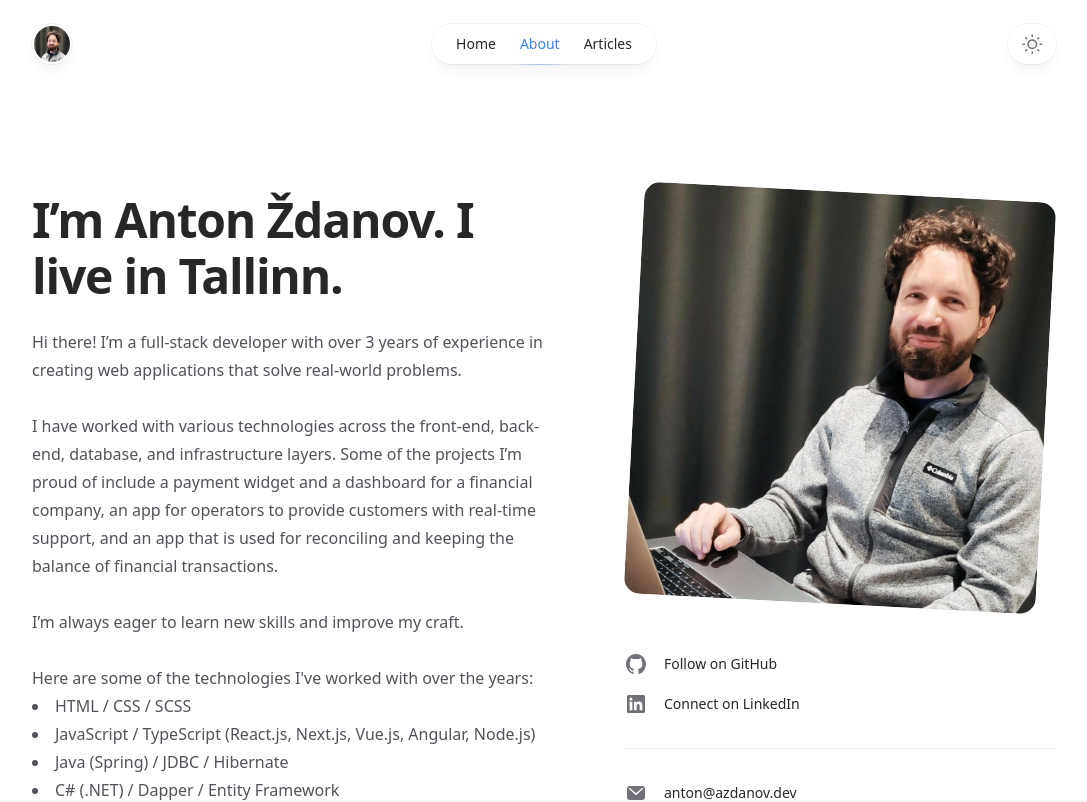
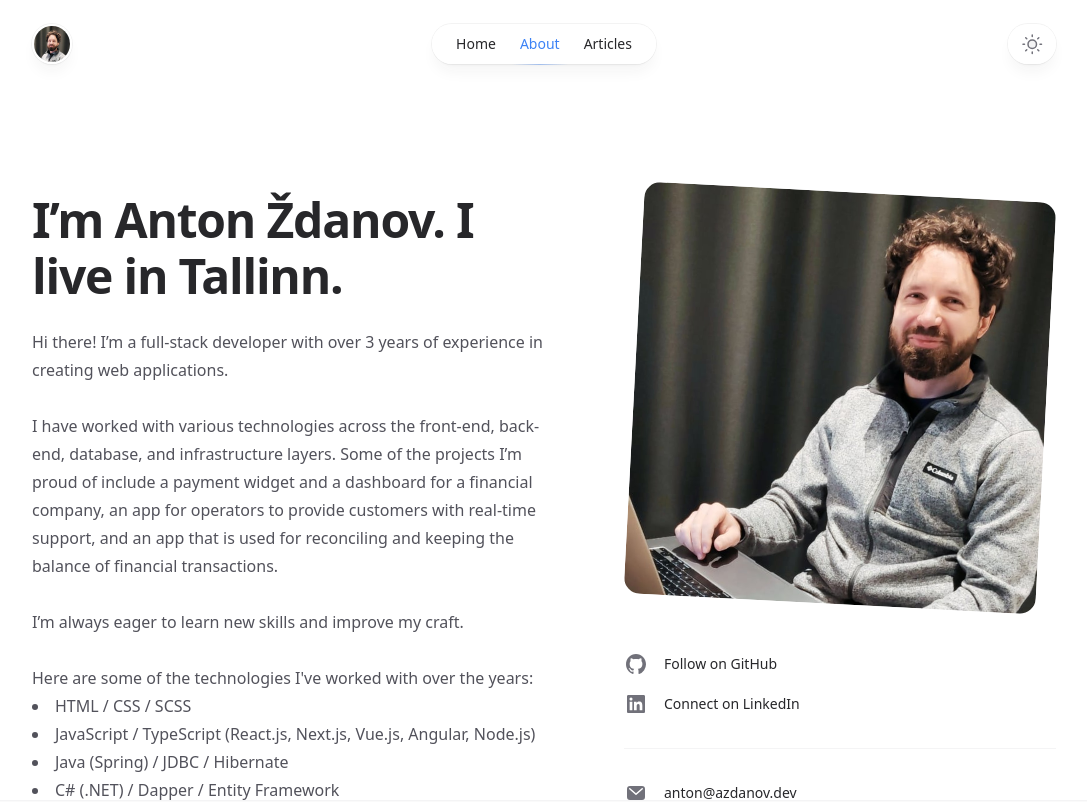
Before and after one commit to azdanov/azdanov-web, a Next.js app: page /about in a window 1280 px wide. Shown: the top 802 px of the page, without its empty margins (96-1183 px from the left). Built offline with nearby package versions, Linux system fonts and the light colour scheme; no server answers.

Commit message:
update about

```diff
--- a/src/pages/about.jsx
+++ b/src/pages/about.jsx
@@ -36,8 +36,7 @@ export default function About() {
             <div className="mt-6 space-y-7 text-base text-zinc-600 dark:text-zinc-400">
               <p>
                 Hi there! I’m a full-stack developer with over 3 years of
-                experience in creating web applications that solve real-world
-                problems.
+                experience in creating web applications.
               </p>
               <p>
                 I have worked with various technologies across the front-end,
```
